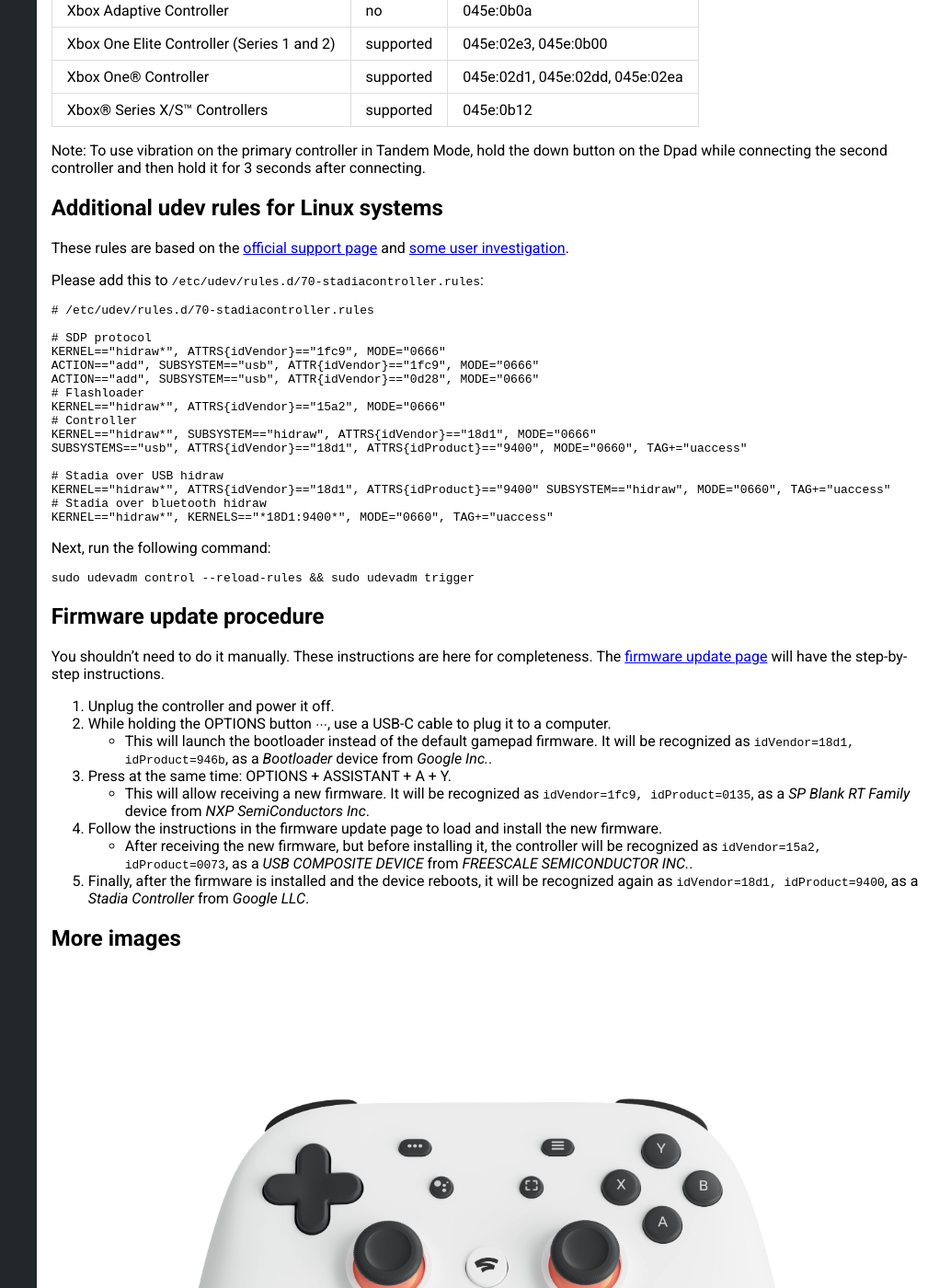
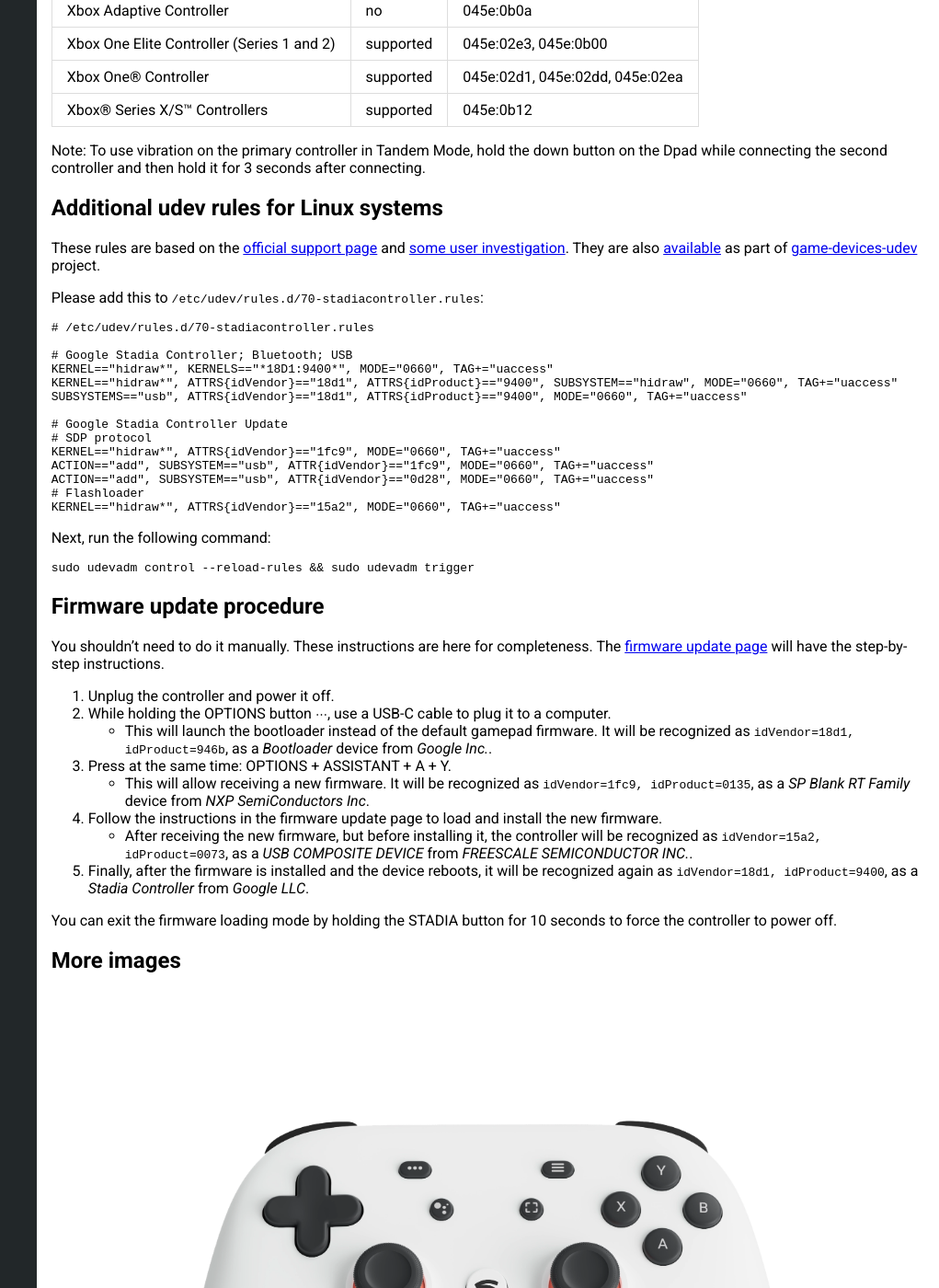
Before and after one commit to denilsonsa/gamepad-cheatsheet, a Jekyll site: the page built from _gamepads/Google_Stadia.md, in a window 1280 px wide and 1400 px high, scrolled down 2430 px. Shown: the whole window at 92% size, without its empty margins (259-1280 px from the left). Built offline with Jekyll 4.4.1, drawn with Linux system fonts in a browser that asks for light colours.

Commit message:
Updates to the Google Stadia controller udev rules

````diff
--- a/_gamepads/Google_Stadia.md
+++ b/_gamepads/Google_Stadia.md
@@ -88,27 +88,25 @@
 
 ## Additional udev rules for Linux systems
 
-These rules are based on the [official support page](https://web.archive.org/web/20230603175750/https://support.google.com/stadia/answer/13067284#zippy=%2Cim-on-a-linux-based-computer-and-cant-update-my-stadia-controller-help) and [some user investigation](https://web.archive.org/web/20230603175750/https://support.google.com/stadia/answer/13067284#zippy=%2Cim-on-a-linux-based-computer-and-cant-update-my-stadia-controller-help).
+These rules are based on the [official support page](https://web.archive.org/web/20230603175750/https://support.google.com/stadia/answer/13067284#zippy=%2Cim-on-a-linux-based-computer-and-cant-update-my-stadia-controller-help) and [some user investigation](https://web.archive.org/web/20230603175750/https://support.google.com/stadia/answer/13067284#zippy=%2Cim-on-a-linux-based-computer-and-cant-update-my-stadia-controller-help). They are also [available](https://codeberg.org/fabiscafe/game-devices-udev/src/branch/main/71-google-controllers.rules) as part of [game-devices-udev](https://codeberg.org/fabiscafe/game-devices-udev) project.
 
 Please add this to `/etc/udev/rules.d/70-stadiacontroller.rules`:
 
 ```conf
 # /etc/udev/rules.d/70-stadiacontroller.rules
 
-# SDP protocol
-KERNEL=="hidraw*", ATTRS{idVendor}=="1fc9", MODE="0666"
-ACTION=="add", SUBSYSTEM=="usb", ATTR{idVendor}=="1fc9", MODE="0666"
-ACTION=="add", SUBSYSTEM=="usb", ATTR{idVendor}=="0d28", MODE="0666"
-# Flashloader
-KERNEL=="hidraw*", ATTRS{idVendor}=="15a2", MODE="0666"
-# Controller
-KERNEL=="hidraw*", SUBSYSTEM=="hidraw", ATTRS{idVendor}=="18d1", MODE="0666"
+# Google Stadia Controller; Bluetooth; USB
+KERNEL=="hidraw*", KERNELS=="*18D1:9400*", MODE="0660", TAG+="uaccess"
+KERNEL=="hidraw*", ATTRS{idVendor}=="18d1", ATTRS{idProduct}=="9400", SUBSYSTEM=="hidraw", MODE="0660", TAG+="uaccess"
 SUBSYSTEMS=="usb", ATTRS{idVendor}=="18d1", ATTRS{idProduct}=="9400", MODE="0660", TAG+="uaccess"
 
-# Stadia over USB hidraw
-KERNEL=="hidraw*", ATTRS{idVendor}=="18d1", ATTRS{idProduct}=="9400" SUBSYSTEM=="hidraw", MODE="0660", TAG+="uaccess"
-# Stadia over bluetooth hidraw
-KERNEL=="hidraw*", KERNELS=="*18D1:9400*", MODE="0660", TAG+="uaccess"
+# Google Stadia Controller Update
+# SDP protocol
+KERNEL=="hidraw*", ATTRS{idVendor}=="1fc9", MODE="0660", TAG+="uaccess"
+ACTION=="add", SUBSYSTEM=="usb", ATTR{idVendor}=="1fc9", MODE="0660", TAG+="uaccess"
+ACTION=="add", SUBSYSTEM=="usb", ATTR{idVendor}=="0d28", MODE="0660", TAG+="uaccess"
+# Flashloader
+KERNEL=="hidraw*", ATTRS{idVendor}=="15a2", MODE="0660", TAG+="uaccess"
 ```
 
 Next, run the following command:
@@ -128,6 +126,8 @@
     * After receiving the new firmware, but before installing it, the controller will be recognized as `idVendor=15a2, idProduct=0073`, as a *USB COMPOSITE DEVICE* from *FREESCALE SEMICONDUCTOR INC.*.
 5. Finally, after the firmware is installed and the device reboots, it will be recognized again as `idVendor=18d1, idProduct=9400`, as a *Stadia Controller* from *Google LLC*.
 
+You can exit the firmware loading mode by holding the STADIA button for 10 seconds to force the controller to power off.
+
 ## More images
 
 <img class="drawing" src="Google_Stadia_controller-2x.webp" alt="Photo of the {{ page.brand }} {{ page.model }} gamepad">
````
